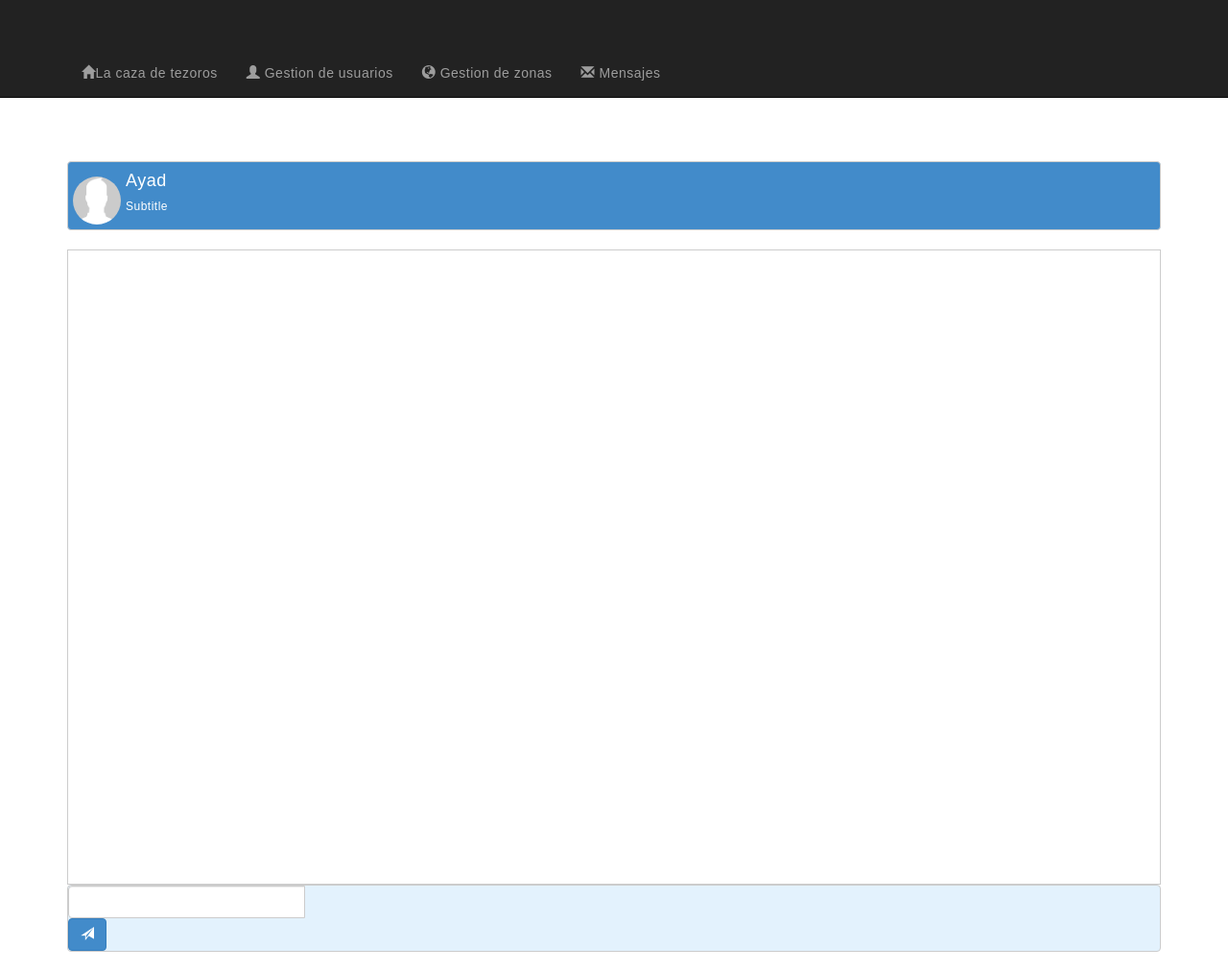
After one commit to Rednel/LaCazaDelTesoro, a Flask app: page /message in a window 1280 px wide. The commit adds this page. Shown: the whole page at 96% size. Run offline with Flask 2, Linux system fonts and the light colour scheme; some libraries are stand-ins or nearby versions.

Commit message:
Ayad (#6)
* chat

* chat

```diff
--- a/main.py
+++ b/main.py
@@ -4,6 +4,9 @@ import os
 from views.google import google_bp, login_required
 import requests_toolbelt.adapters.appengine
 from models.entities.user import User
+from models.entities.conversation import Conversation
+from models.entities.messages import Message
+import time
 from views.google import google_view
 
 # Patch to fix AppEngine
@@ -124,5 +127,81 @@ def zona_delete():
     return 'Hello World!'
 
 
+"""
+CRUD Mensajes
+"""
+
+conversation_global = []
+id_user = 3
+
+
+#  new conversation
+@app.route('/conversation', methods=['GET', 'POST'])
+def conversation_new():
+    if request.method == 'POST':
+        conversation = Conversation(
+            user=User()
+        )
+        conversation.put()
+        return redirect('')
+    else:
+        global conversation_global
+        conversation_global = []
+        conversation_global.append({'id': 1, 'user': 'Ayad', 'color': False}, )
+        conversation_global.append({'id': 2, 'user': 'Tarek', 'color': True}, )
+        conversation_global.append({'id': 1, 'user': 'Alberto', 'color': False}, )
+        conversation_global.append({'id': 2, 'user': 'Sergio', 'color': True}, )
+        return render_template('conversation.html', conversations=conversation_global)
+
+
+
+@app.route('/message', methods=['GET', 'POST'])
+def message():
+    if request.method == 'POST':
+        message = Message(
+            user=User(),
+            message=request.form.get('msg'),
+            time=time.asctime(time.localtime(time.time())),
+            conversation=Conversation()
+        )
+        message.put()
+        return redirect('')
+    else:
+        result = []
+        # pasar el usuario para empezar a enviar mensajes
+        result_send = get_person(1)
+        return render_template('message.html', conversations=result, person=result_send, id=id_user)
+
+
+def get_person(id):
+    for i in conversation_global:
+        if i['id'] is int(id):
+            return i['user']
+
+
+def get_conversations_of_the_user_id(id):
+    conversations = db.conversation
+
+    global conversation_global
+
+    user_conversation = conversations.find({
+        'members.iduser': int(id)
+    })
+    cont = 0
+    for i in user_conversation:
+        if i['members'][0]['iduser'] == int(id):
+            if cont % 2 == 0:
+                conversation_global.append({'id': i['id'], 'user': i['members'][1], 'color': False},)
+            else:
+                conversation_global.append({'id': i['id'], 'user': i['members'][1], 'color': True},)
+        else:
+            if cont % 2 == 0:
+                conversation_global.append({'id': i['id'], 'user': i['members'][0], 'color': False},)
+            else:
+                conversation_global.append({'id': i['id'], 'user': i['members'][0], 'color': True},)
+        cont += 1
+    return conversation_global
+
+
 if __name__ == '__main__':
     app.run(debug=True)
--- /dev/null
+++ b/models/entities/conversation.py
@@ -0,0 +1,5 @@
+from google.appengine.ext import db
+from models.entities.user import User
+
+class Conversation(db.Model):
+    user = db.ReferenceProperty(User, collection_name="conversation_user", required=True)
--- /dev/null
+++ b/static/css/conversationstyle.css
@@ -0,0 +1,6 @@
+.list-group{
+    width:90%;
+    margin-left: auto;
+    margin-right: auto;
+    float:center;
+}
--- /dev/null
+++ b/static/css/msgstyle.css
@@ -0,0 +1,143 @@
+.container{
+    max-width: 500 !important;
+    margin: auto;
+    margin-top: 4%;
+    font-family: sans-serif;
+    letter-spacing: 0.5px;
+}
+
+.info{
+    float: left;
+}
+
+img{
+    max-width: 50px;
+    border-radius: 50%;
+    margin: 5px;
+}
+
+.msg-header{
+    border: 1px solid #ccc;
+    width: 100%;
+    height: 10%;
+    border-bottom: none;
+    display: inline-block;
+    background-color: #007bff;
+}
+
+.msg-header-img{
+    border-radius: 50%;
+    float: left;
+}
+
+.active{
+    margin-top: 10px;
+}
+
+h4{
+    color: #fff;
+}
+
+h6{
+    color: #fff;
+}
+
+.scrollbar-cyan::-webkit-scrollbar {
+width: 12px;
+background-color: #F5F5F5; }
+
+.scrollbar-ripe-malinka::-webkit-scrollbar-track {
+-webkit-box-shadow: inset 0 0 6px rgba(0, 0, 0, 0.1);
+background-color: #F5F5F5;
+border-radius: 10px; }
+
+.scrollbar-ripe-malinka::-webkit-scrollbar {
+width: 12px;
+background-color: #F5F5F5; }
+
+.scrollbar-ripe-malinka::-webkit-scrollbar-thumb {
+border-radius: 10px;
+-webkit-box-shadow: inset 0 0 6px rgba(0, 0, 0, 0.1);
+background-image: -webkit-linear-gradient(330deg, #007bff 0%, #007bff 100%);
+background-image: linear-gradient(120deg, #007bff 0%, #007bff 100%); }
+
+.example-1 {
+position: relative;
+overflow-y: scroll;
+height: 200px; }
+
+.chat-page{
+    padding 0 0 50px 0;
+}
+
+.msg-inbox{
+    border: 1px solid #ccc;
+    overflow: hidden;
+    padding-bottom: 30px;
+}
+
+.inbox{
+    border: 1px solid #ccc;
+    overflow: hidden;
+    padding-bottom: 0px;
+}
+
+.chats{
+    padding: 30px 15px 0 25px;
+}
+
+.msg-page {
+    height: 600px;
+    overflow-y: auto;
+
+}
+
+
+.received-msg
+{
+    display: inline-block;
+    padding: 0 0 0 10px;
+    vertical-align: top;
+    width:92%;
+}
+
+.received-chats-img
+{
+    display: inline-block;
+    width: 20px;
+    float: left;
+}
+
+.received-msg p
+{
+    background: #efefef none repeat scroll 0 0;
+    border-radius: 10px;
+    color: #646464;
+    font-size: 14px;
+    padding: 5px 10px 5px 12px;
+    width: fit-content;
+}
+
+.time
+{
+    color: #777;
+    display: block;
+    font-size: 12px;
+    margin: 8px 0 0;
+}
+
+.outgoing-chats
+{
+    overflow: hidden;
+    margin: 26px 20px;
+}
+
+.outgoing-chats-msg p
+{
+    background: #007bff none repeat scroll 0 0;
+    border-radius: 10px;
+    color: #fff;
+    font-size: 14px;
+    padding: 5px 10px 5px 12px;
+    width: fit-content;
+}
--- a/templates/base.html
+++ b/templates/base.html
@@ -59,6 +59,9 @@
                 <li>
                    <a href="/zone_all"> <span class="glyphicon glyphicon-globe" aria-hidden="true"></span> Gestion de zonas</a>
                 </li>
+                <li>
+                   <a href="/conversation"> <span class="glyphicon glyphicon-envelope" aria-hidden="true"></span> Mensajes</a>
+                </li>
             </ul>
         </div>
         <!-- /.navbar-collapse -->
--- /dev/null
+++ b/templates/message.html
@@ -0,0 +1,69 @@
+{% extends "base.html" %}
+{% block content %}
+
+    <link rel="stylesheet" href="{{ url_for('static', filename='css/msgstyle.css') }}">
+
+    <div class="container">
+        <nav class="navbar navbar-dark bg-primary d-flex flex-row inbox">
+            <div class="d-flex flex-row">
+                <div class="">
+                    <div class="info">
+                        <img src="{{ url_for('static', filename='img1.png') }}">
+                    </div>
+                    <div >
+                    <h4>{{ person }}</h4>
+                    <h6>Subtitle</h6>
+                    </div>
+                </div>
+
+            </div>
+        </nav>
+
+        <div class="chat-page">
+            <div class="msg-inbox">
+                <div class="chats">
+                    <div class="msg-page example-1 scrollbar-ripe-malinka">
+                        {% for conversation in conversations %}
+                            {% if (conversation.senderid == id|int) %}
+                                <div class="d-flex flex-row-reverse">
+                                    <div class="p-2">
+                                        <img src="{{ url_for('static', filename='img1.png') }}" alt="">
+                                    </div>
+                                    <div class="p-2 outgoing-chats-msg">
+                                        <p>{{ conversation.message }}</p>
+                                        <span class="time">{{ conversation.time }}</span>
+                                    </div>
+                                </div>
+                            {% else %}
+                                <div class="d-flex flex-row">
+                                    <div class="p-2">
+                                        <img src="{{ url_for('static', filename='img1.png') }}" alt="">
+                                    </div>
+                                    <div class="p-2 received-msg">
+                                        <p>{{ conversation.message }}</p>
+                                        <span class="time">{{ conversation.time }}</span>
+                                    </div>
+                                </div>
+                            {% endif %}
+                        {% endfor %}
+
+
+                    </div>
+                </div>
+            </div>
+        </div>
+        <nav class="navbar navbar-light inbox" style="background-color: #e3f2fd;">
+
+                <form method="POST" action="/message">
+                    <div class="input-group mb-3">
+                        <div class="info">
+                            <input type="text" class="form-control" aria-label="Sizing example input" aria-describedby="inputGroup-sizing-default" name="msg">
+                            <button type="button" class="btn btn-primary" value="submit"><span class="glyphicon glyphicon-send" aria-hidden="true"></span></button>
+                        </div>
+                    </div>
+                </form>
+        </nav>
+    </div>
+
+
+{% endblock %}
```
Also changed, not shown: models/entities/messages.py (added, +9 -0 lines), templates/conversation.html (added, +24 -0 lines), templates/messages.html (added, +68 -0 lines), static/img1.png (added).
